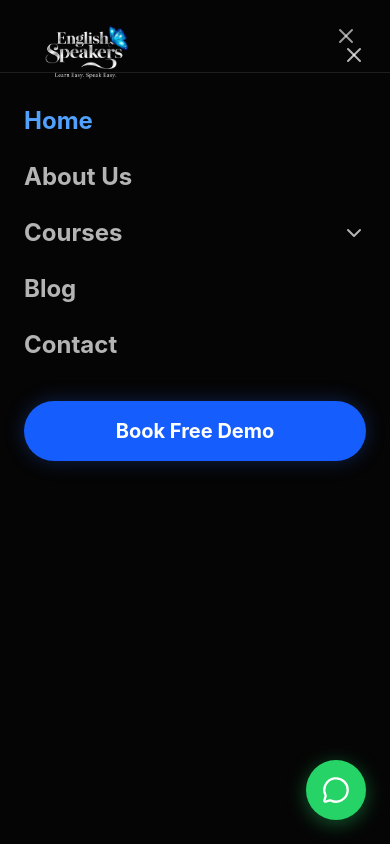
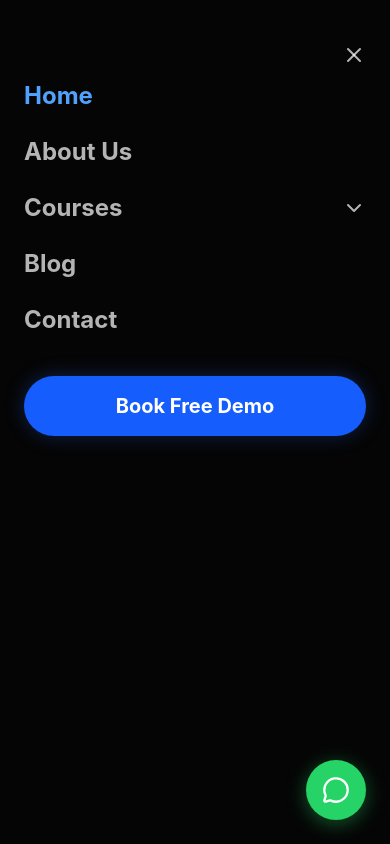
Before and after one commit to 5xfuture-Mahasana/english-speakers, a Next.js app: page / in a window 390 px wide. Both pictures are taken after a click on the button 354 px from the left and 54 px from the top of the page. Shown: the top 844 px of the page. Built offline with nearby package versions, Linux system fonts and the light colour scheme; a web font is replaced by a local one.

Commit message:
fix: remove duplicate X button and fix logo showing in mobile drawer

```diff
--- a/components/layout/Navbar.tsx
+++ b/components/layout/Navbar.tsx
@@ -240,7 +240,7 @@ export default function Navbar() {
 
         {/* ── MOBILE TOGGLE ── */}
         <button
-          className="md:hidden z-50 relative p-2 text-white/70 hover:text-white transition-colors"
+          className="md:hidden z-[60] relative p-2 text-white/70 hover:text-white transition-colors"
           onClick={() => setIsMobileMenuOpen(!isMobileMenuOpen)}
           aria-label="Toggle menu"
         >
@@ -256,16 +256,9 @@ export default function Navbar() {
             animate={{ opacity: 1, y: 0 }}
             exit={{ opacity: 0, y: -16 }}
             transition={{ duration: 0.25 }}
-            className="fixed top-0 left-0 w-full h-[100dvh] bg-[#050505] flex flex-col z-40 overflow-y-auto md:hidden"
+            className="fixed top-0 left-0 w-full h-[100dvh] bg-[#050505] flex flex-col z-50 overflow-y-auto md:hidden"
           >
-            {/* Close button row */}
-            <div className="flex items-center justify-end px-6 py-4 border-b border-white/10">
-              <button onClick={() => setIsMobileMenuOpen(false)} className="p-2 text-white/60 hover:text-white">
-                <X size={24} />
-              </button>
-            </div>
-
-            <div className="flex flex-col gap-6 px-6 pt-8 pb-10">
+            <div className="flex flex-col gap-6 px-6 pt-20 pb-10">
               <Link href="/#home" className={`text-2xl font-bold transition-colors ${pathname === '/' ? 'text-blue-400' : 'text-white/70 hover:text-blue-400'}`}
                 onClick={(e) => handleNavClick(e, '/#home')}>Home</Link>
 
```
